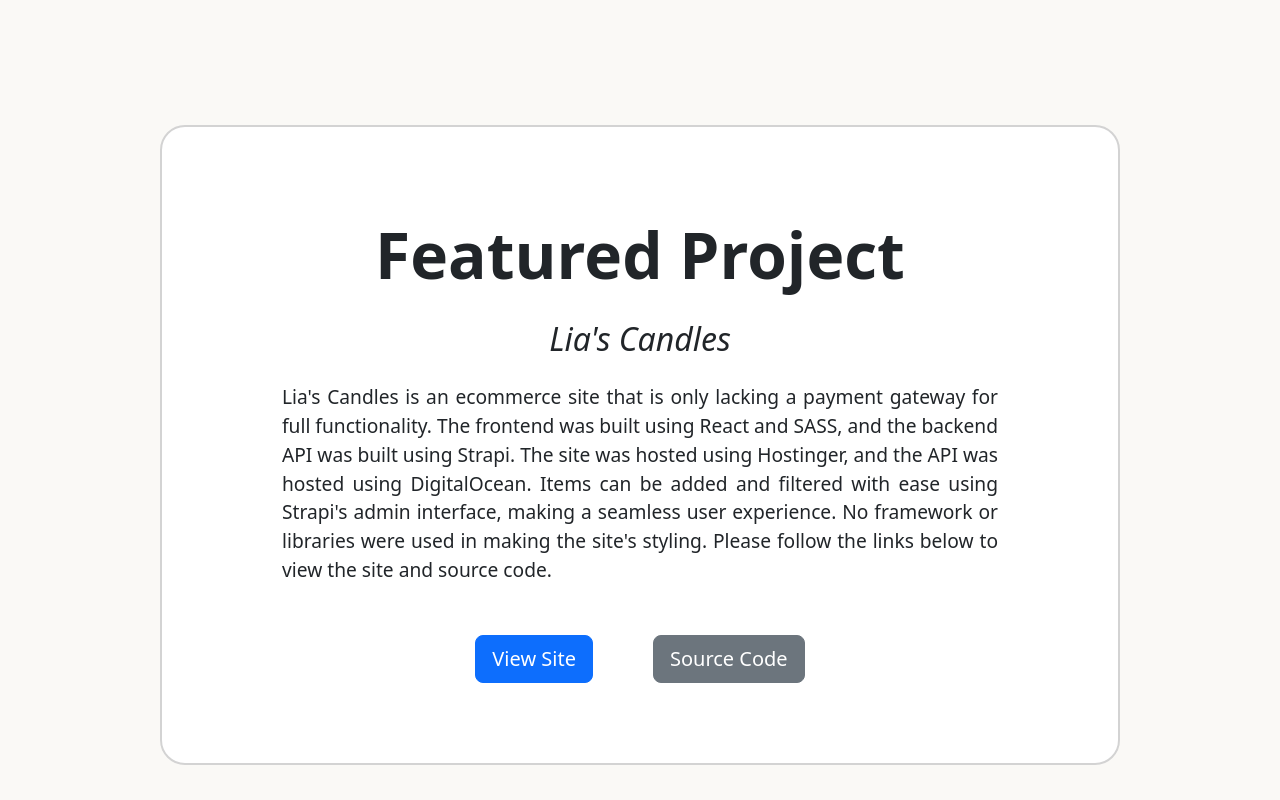
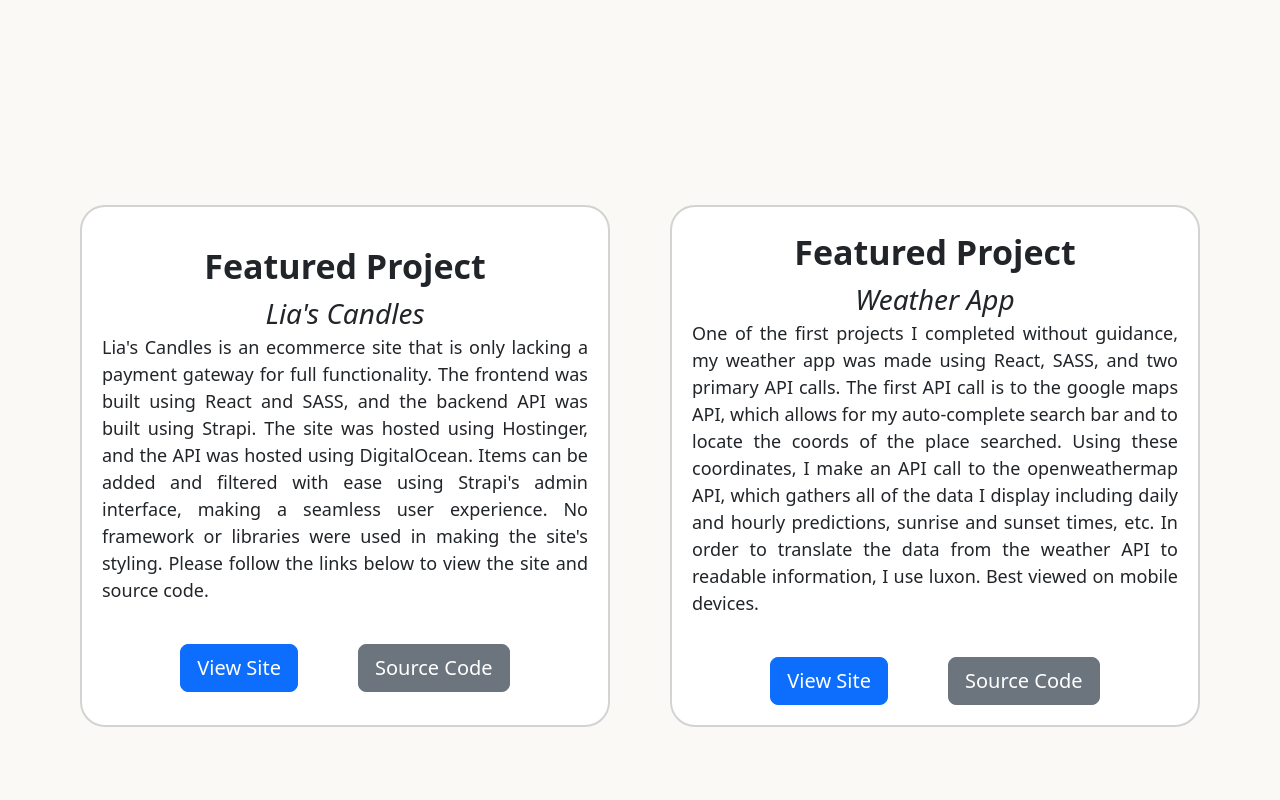
Before and after one commit to pmcmahan1/portfolio-site, a React (Vite) app: page / in a window 1280 px wide. Shown: the part 2420-3220 px from the top of the page. Built offline with nearby package versions, Linux system fonts and the light colour scheme.

Commit message:
Featured projects added

```diff
--- a/src/App.css
+++ b/src/App.css
@@ -246,32 +246,45 @@ textarea {
 
 .featured{
   display: flex;
+  justify-content: center;
+  align-items: center;
+  gap: 60px;
+  padding: 80px;
+}
+
+.featured-item{
+  display: flex;
+  flex: 1;
   flex-direction: column;
   justify-content: center;
   align-items: center;
-  padding: 80px 120px;
+  border: 2px solid lightgray;
+  border-radius: 25px;
   background-color: white;
-  margin: 0px 160px;
-  border-radius: 25px;
-  border: 2px solid lightgray;
+  padding: 20px;
+  max-width: 800px;
+  align-self: stretch
 }
 
 .featured-body-text{
-  font-size: 1.2rem;
+  font-size: 18px;
   font-weight: 400;
   text-align: justify;
 }
 
 .featured-title{
-  font-size: 32px;
+  font-size: 28px;
   font-weight: 500;
-  margin-top: -20px;
-  margin-bottom: 20px;
   font-style: italic;
 }
 
 .featured-buttons{
-  margin-top: 50px;
+  margin-top: 40px;
   display: flex;
   gap: 60px;
 }
+
+.featured-main{
+  font-size: 34px;
+  font-weight: 600;
+}
--- a/src/components/Featured.jsx
+++ b/src/components/Featured.jsx
@@ -3,7 +3,8 @@ import React from "react";
 const Featured = () => {
   return (
     <div className="featured">
-      <div className="projects-text">Featured Project</div>
+      <div className="featured-item">
+      <div className="featured-main">Featured Project</div>
       <div className="featured-title">Lia's Candles</div>
       <div className="featured-body-text">
         Lia's Candles is an ecommerce site that is only lacking a payment
@@ -30,6 +31,35 @@ const Featured = () => {
         >
           <button className="btn btn-secondary btn-lg">Source Code</button>
         </a>
+        </div>
+      </div>
+      <div className="featured-item">
+      <div className="featured-main">Featured Project</div>
+      <div className="featured-title">Weather App</div>
+      <div className="featured-body-text">
+        One of the first projects I completed without guidance, my weather app was made
+        using React, SASS, and two primary API calls. The first API call is to the google maps API, which
+        allows for my auto-complete search bar and to locate the coords of the place searched.
+        Using these coordinates, I make an API call to the openweathermap API, which gathers all of the data I display including daily and hourly predictions,
+        sunrise and sunset times, etc. In order to translate the data from the weather API to readable
+        information, I use luxon. Best viewed on mobile devices.
+      </div>
+      <div className="featured-buttons">
+        <a
+          href="https://pmcmahan1.github.io/weather-app/"
+          target="_blank"
+          rel="noopener noreferrer"
+        >
+          <button className="btn btn-primary btn-lg">View Site</button>
+        </a>
+        <a
+          href="https://github.com/pmcmahan1/weather-app"
+          target="_blank"
+          rel="noopener noreferrer"
+        >
+          <button className="btn btn-secondary btn-lg">Source Code</button>
+        </a>
+        </div>
       </div>
     </div>
   );
```
